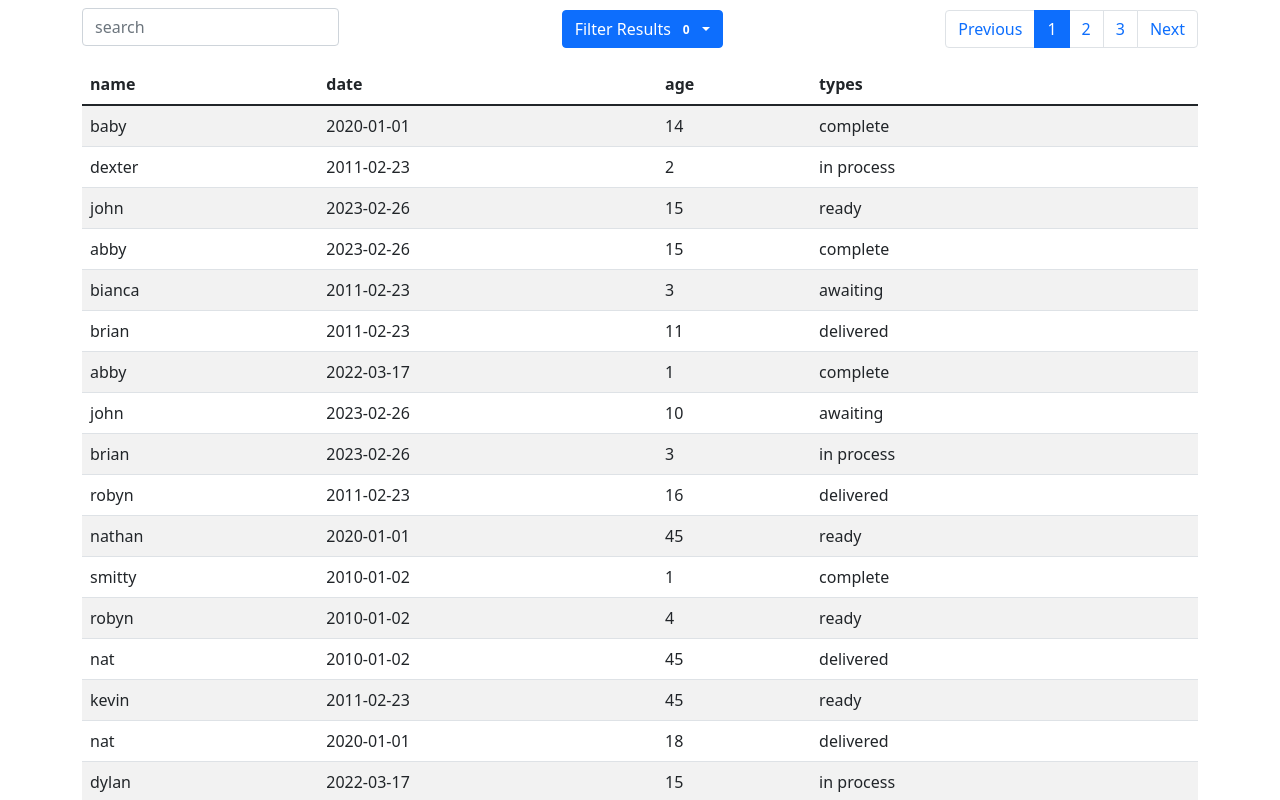
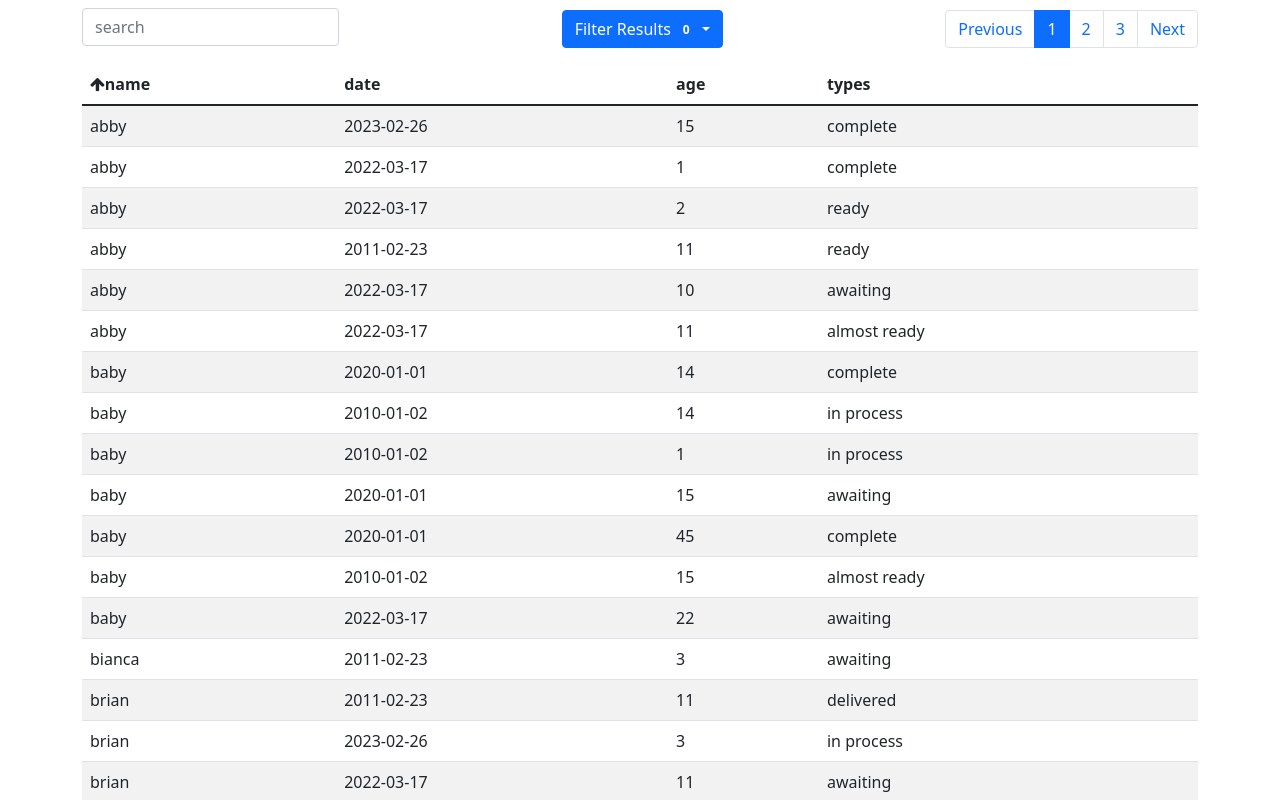
Before and after one commit to kjb244/angular-spa-with-rxjs, an Angular app: page /view8 in a window 1280 px wide. Shown: the top 800 px of the page. Built offline with nearby package versions, Linux system fonts and the light colour scheme.

Commit message:
added sorting

```diff
--- a/src/app/app.module.ts
+++ b/src/app/app.module.ts
@@ -76,7 +76,7 @@ const appRoutes: Routes = [
     InnerCheckboxComponent,
     AddressformatterPipe,
     TableComponent,
-    PaginationComponent
+    PaginationComponent,
   ],
   imports: [
     BrowserModule,
--- a/src/app/components/table/table.component.css
+++ b/src/app/components/table/table.component.css
@@ -20,3 +20,7 @@
     flex-direction: column;
   }
 }
+
+thead th{
+  cursor:pointer;
+}
--- a/src/app/components/table/table.component.html
+++ b/src/app/components/table/table.component.html
@@ -28,11 +28,16 @@
 </div>
 
 
-
 <table class="table table-striped">
   <thead>
     <tr>
-      <th scope="col" *ngFor="let rec of tableDataCurr.header">{{rec}}</th>
+      <ng-container *ngFor="let rec of tableDataCurr.header; let i=index;">
+        <th scope="col" (click)="sort(i)">
+          <i *ngIf="sortingMap[i].direction === 'ascending'" class="fa fa-arrow-up"></i>
+          <i *ngIf="sortingMap[i].direction === 'descending'"  class="fa fa-arrow-down"></i>
+          <span>{{rec}}</span>
+        </th>
+      </ng-container>
     </tr>
   </thead>
   <tbody>
--- a/src/app/components/table/table.component.ts
+++ b/src/app/components/table/table.component.ts
@@ -23,6 +23,8 @@ export class TableComponent implements OnInit {
     ...this.tableDataMaster
   }
 
+  public sortingMap: any;
+
   public form;
   private currPage: number = 1;
 
@@ -43,8 +45,33 @@ export class TableComponent implements OnInit {
     this.totalSearchResults = this.tableDataMaster.data.length;
     this.filterTypes = this.getFilteredTypes().map((e, i) =>{
       return {id: i+1 + '', value: e}
+    });
+    this.sortingMap = this.tableDataMaster.header.reduce((accum:any,e:any,i: number)=>{
+      accum[i] = {direction: null};
+      return accum;
+    },{})
+
+    this.sort(0);
+    this.sortingMap[0].direction = 'ascending';
+
+  }
+
+  public sort(index: number){
+    const sign = this.sortingMap[index].direction === 'ascending'? -1 : 1;
+    this.tableDataMaster.data.sort((a: any,b: any) =>{
+      return sign * (a[index]+'').localeCompare(b[index] + '');
+    });
+    Object.keys(this.sortingMap).forEach((e,i) =>{
+      let direction = this.sortingMap[i].direction;
+      if(index === i){
+        direction = (direction === 'ascending' ? 'descending': 'ascending');
+      } else {
+        direction = null;
+      }
+      this.sortingMap[i].direction = direction;
+
     })
-
+    this.searchAndFilter();
   }
   private getFilteredTypes() {
     const arrOfTypes = this.tableDataMaster.data.map((row:any) =>{
--- a/src/index.html
+++ b/src/index.html
@@ -6,6 +6,7 @@
   <base href="/">
   <meta name="viewport" content="width=device-width, initial-scale=1">
   <link rel="icon" type="image/x-icon" href="favicon.ico">
+  <link rel="stylesheet" href="https://cdnjs.cloudflare.com/ajax/libs/font-awesome/4.7.0/css/font-awesome.min.css">
 </head>
 <body>
   <app-root></app-root>
```
Also changed, not shown: 1 other file (tests, documents, lock files or other folders).
